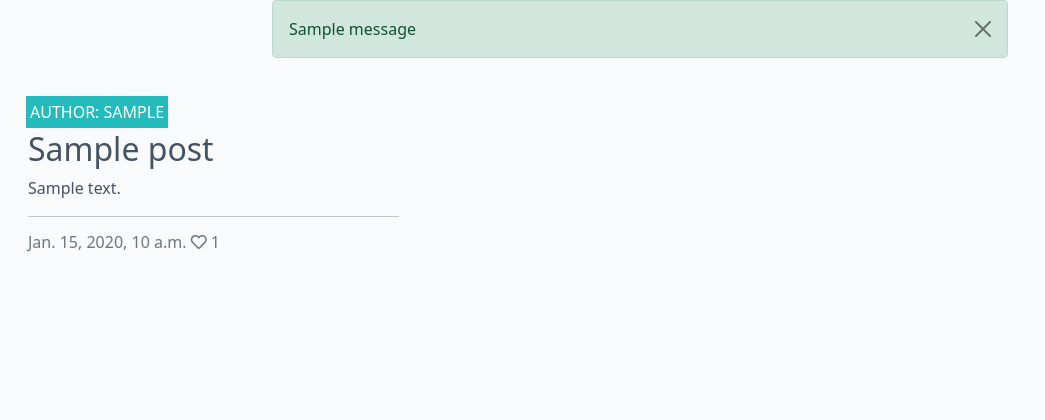
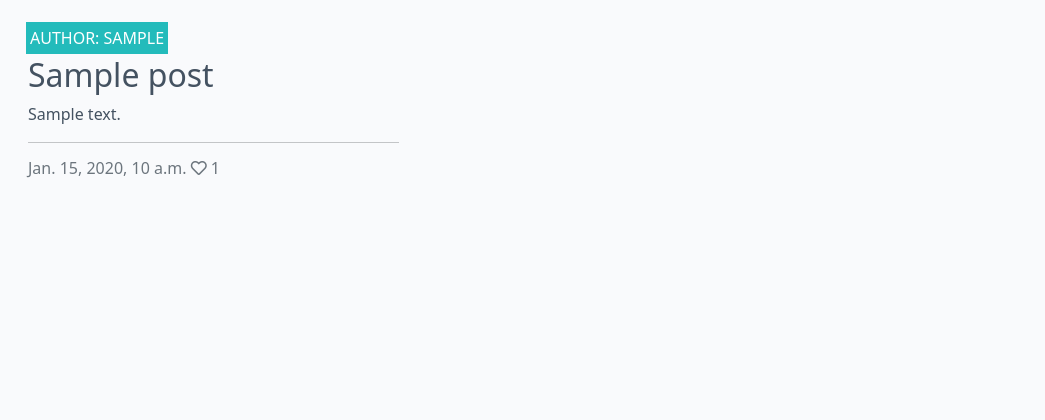
Before and after one commit to KarMiles/django-blog, a Django app: page / in a window 1280 px wide. Shown: the part 60-480 px from the top of the page, without its empty margins (0-1045 px from the left). Run offline with Django 3.2, Linux system fonts and the light colour scheme; tables that the repository leaves empty hold one stand-in row (values such as "Sample post"); one stand-in notice (Sample message) is shown.

Commit message:
Fix error in message functionality in base.html

```diff
--- a/templates/base.html
+++ b/templates/base.html
@@ -61,7 +61,7 @@
         <div class="row">
             <div class="col-md-8 offset-md-2">
                 {% for message in messages %}
-                <div class="alert {{ message.tags }} alert-dismissible fade show" id="'msg" role="alert">
+                <div class="alert {{ message.tags }} alert-dismissible fade show" id="msg" role="alert">
                     {{ message | safe }}
                     <button type="button" class="btn-close" data-bs-dismiss="alert" aria-label="Close"></button>
                 </div>
@@ -86,6 +86,7 @@
             <i class="fab fa-youtube-square ms-3"></i></p>
     </footer>
 
+    <!-- Message timeout -->
     <script>
         setTimeout(function () {
             let messages = document.getElementById('msg');
```
